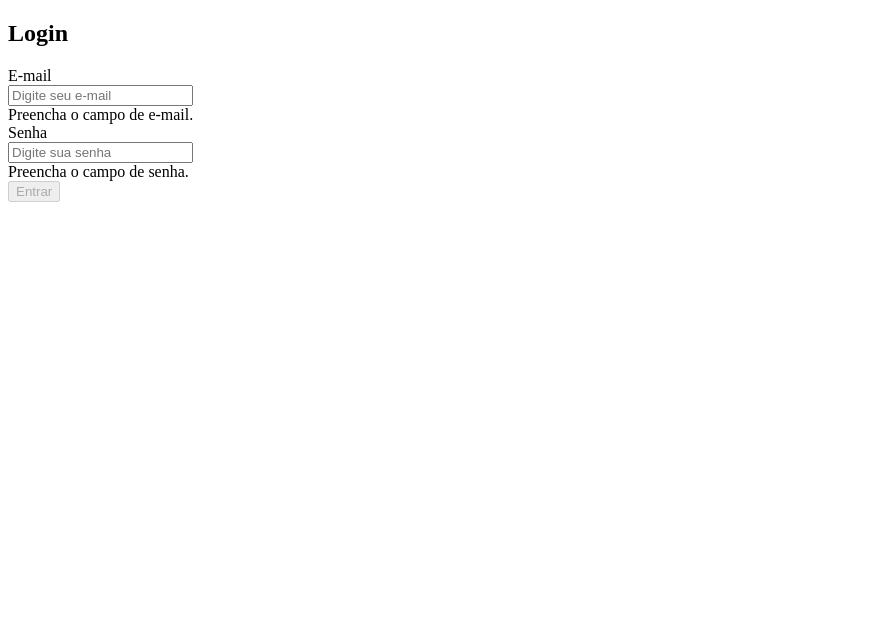
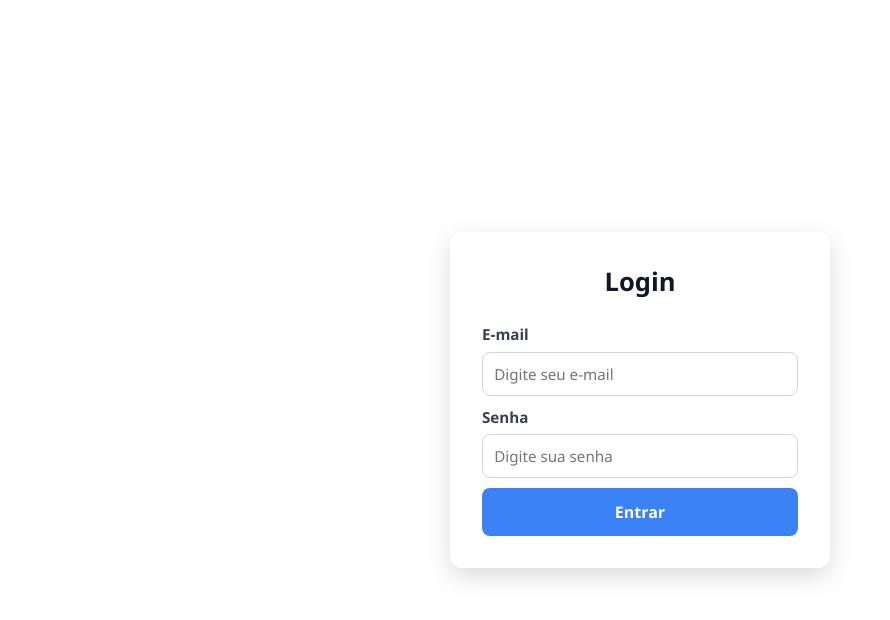
Before and after one commit to Rafaelleal4/ES-PI2-2025-T3-G10, a plain HTML site: page pagina.html in a window 1280 px wide. Shown: the whole page, without its empty margins (0-890 px from the left). Drawn offline with Linux system fonts and the light colour scheme.

Commit message:
css e correção do js

```diff
--- /dev/null
+++ b/login.css
@@ -0,0 +1,69 @@
+
+* {
+margin: 0;
+padding: 0;
+box-sizing: border-box;
+font-family: "Segoe UI", Roboto, Helvetica, Arial, sans-serif;
+}
+
+body {
+  min-height: 100vh;
+  display: flex;
+  align-items: center;
+  justify-content: center;
+  background: linear-gradient(135deg, #ffffff, #ffffff);
+  color: #1f2937;
+}
+
+section {
+  background: #ffffff;
+  padding: 2rem;
+  border-radius: 12px;
+  width: 100%;
+  max-width: 380px;
+  box-shadow: 0 8px 24px rgba(0, 0, 0, 0.15);
+  animation: fadeIn 0.6s ease;
+}
+
+section h2 {
+  text-align: center;
+  margin-bottom: 1.5rem;
+  font-size: 1.6rem;
+  color: #111827;
+}
+
+form label {
+  font-weight: 600;
+  font-size: 0.95rem;
+  color: #374151;
+}
+
+form input {
+  width: 100%;
+  padding: 0.7rem;
+  margin-top: 0.4rem;
+  margin-bottom: 0.6rem;
+  border: 1px solid #d1d5db;
+  border-radius: 8px;
+  font-size: 0.95rem;
+  outline: none;
+  transition: border-color 0.2s, box-shadow 0.2s;
+}
+
+form input:focus {
+  border-color: #2563eb;
+  box-shadow: 0 0 0 3px rgba(37, 99, 235, 0.2);
+}
+
+
+button {
+  width: 100%;
+  padding: 0.8rem;
+  background: #3b82f6;
+  color: #ffffff;
+  font-size: 1rem;
+  font-weight: 600;
+  border: none;
+  border-radius: 8px;
+  cursor: pointer;
+}
--- /dev/null
+++ b/login.js
@@ -0,0 +1,33 @@
+const emailInput = document.getElementById('email');
+const passwordInput = document.getElementById('password');
+const loginBtn = document.getElementById('loginBtn');
+const form = document.getElementById('loginForm');
+const globalError = document.getElementById('globalError');
+
+
+form.addEventListener('submit', function(event) {
+    event.preventDefault();
+
+    let email = emailInput.value.trim();
+    let password = passwordInput.value;
+
+    if (email === "") {
+        globalError.textContent = "E-mail ou senha incorretos ou inválidos.";
+        return;
+    }
+
+    if (email.indexOf("@") === -1 || email.indexOf(".") === -1) {
+        globalError.textContent = "E-mail ou senha incorretos ou inválidos.";
+        return;
+    }
+
+    if (password === "") {
+        globalError.textContent = "E-mail ou senha incorretos ou inválidos.";
+        return;
+    }
+
+    globalError.textContent = "";
+    alert("Login realizado com sucesso!");
+    emailInput.value = "";
+    passwordInput.value = "";
+});
--- a/pagina.html
+++ b/pagina.html
@@ -4,80 +4,28 @@
     <meta charset="UTF-8">
     <meta name="viewport" content="width=device-width, initial-scale=1.0">
     <title>Login - Projeto Integrador 2</title>
+    <link rel="stylesheet" href="login.css">
+    <script src="login.js" defer></script>
 </head>
 <body>
 
     <section>
-
         <h2>Login</h2>
         <form id="loginForm" novalidate>
             <div>
                 <label for="email">E-mail</label><br>
                 <input type="email" id="email" name="email" autocomplete="email" required placeholder="Digite seu e-mail">
-                <div id="emailError"></div>
             </div>
             <div>
                 <label for="password">Senha</label><br>
                 <input type="password" id="password" name="password" autocomplete="current-password" minlength="6" required placeholder="Digite sua senha">
-                <div id="passwordError"></div>
             </div>
             <div>
-                <button type="submit" id="loginBtn" disabled>Entrar</button>
+                <div id="globalError"></div>
+                <button type="submit" id="loginBtn">Entrar</button>
             </div>
         </form>
-
     </section>
 
-    <script>
-        const emailInput = document.getElementById('email');
-        const passwordInput = document.getElementById('password');
-        const emailError = document.getElementById('emailError');
-        const passwordError = document.getElementById('passwordError');
-        const loginBtn = document.getElementById('loginBtn');
-        const form = document.getElementById('loginForm');
-
-        function validateEmail(email) {
-            return /^[^\s@]+@[^\s@]+\.[^\s@]+$/.test(email);
-        }
-
-        function validate() {
-            let valid = true;
-
-            if (!emailInput.value.trim()) {
-                emailError.textContent = 'Preencha o campo de e-mail.';
-                valid = false;
-            } else if (!validateEmail(emailInput.value.trim())) {
-                emailError.textContent = 'Digite um e-mail válido.';
-                valid = false;
-            } else {
-                emailError.textContent = '';
-            }
-
-            if (!passwordInput.value) {
-                passwordError.textContent = 'Preencha o campo de senha.';
-                valid = false;
-            } else if (passwordInput.value.length < 6) {
-                passwordError.textContent = 'A senha deve ter pelo menos 6 caracteres.';
-                valid = false;
-            } else {
-                passwordError.textContent = '';
-            }
-
-            loginBtn.disabled = !valid;
-            return valid;
-        }
-
-        emailInput.addEventListener('input', validate);
-        passwordInput.addEventListener('input', validate);
-
-        form.addEventListener('submit', function(e) {
-            e.preventDefault();
-            if (validate()) {
-                alert('Login realizado com sucesso!');
-            }
-        });
-
-        validate();
-    </script>
 </body>
 </html>
```
